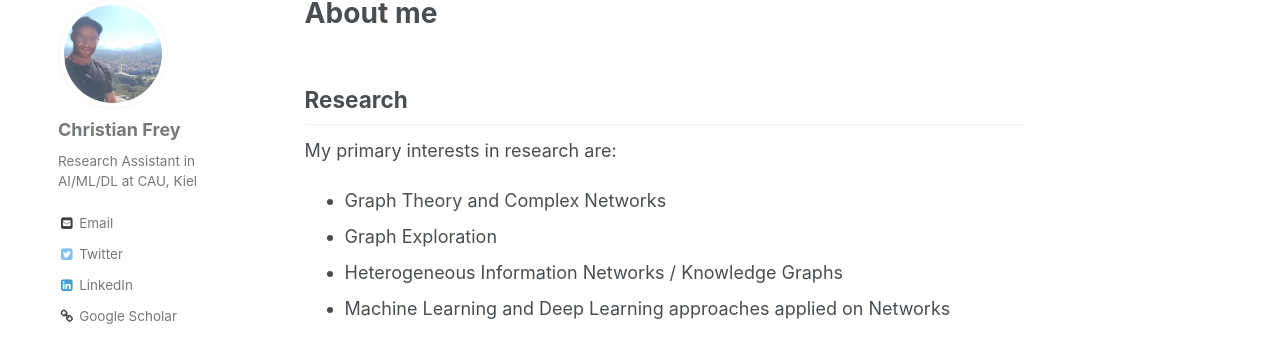
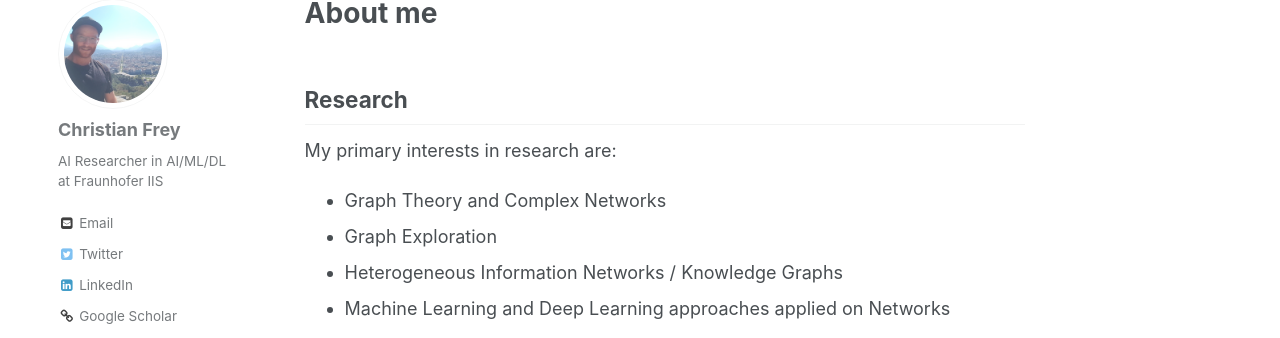
Before and after one commit to christianmaxmike/christianmaxmike.github.io, a Jekyll site: the page built from _pages/about.md, in a window 1280 px wide. Shown: the part 119-457 px from the top of the page. Built offline with Jekyll 4.4.1, drawn with Linux system fonts in a browser that asks for light colours; comment, search, counter and statistics services are not loaded.

Commit message:
Update _config.yml

```diff
--- a/_config.yml
+++ b/_config.yml
@@ -83,7 +83,7 @@ analytics:
 author:
   name             : "Christian Frey"
   avatar           : "https://christianmaxmike.github.io/images/20220922_004547.jpg"
-  bio              : "Research Assistant in AI/ML/DL at CAU, Kiel"
+  bio              : "AI Researcher in AI/ML/DL at Fraunhofer IIS"
   location         :
   employer         :
   googlescholar    : https://scholar.google.com/citations?user=hCNFekkAAAAJ
```
